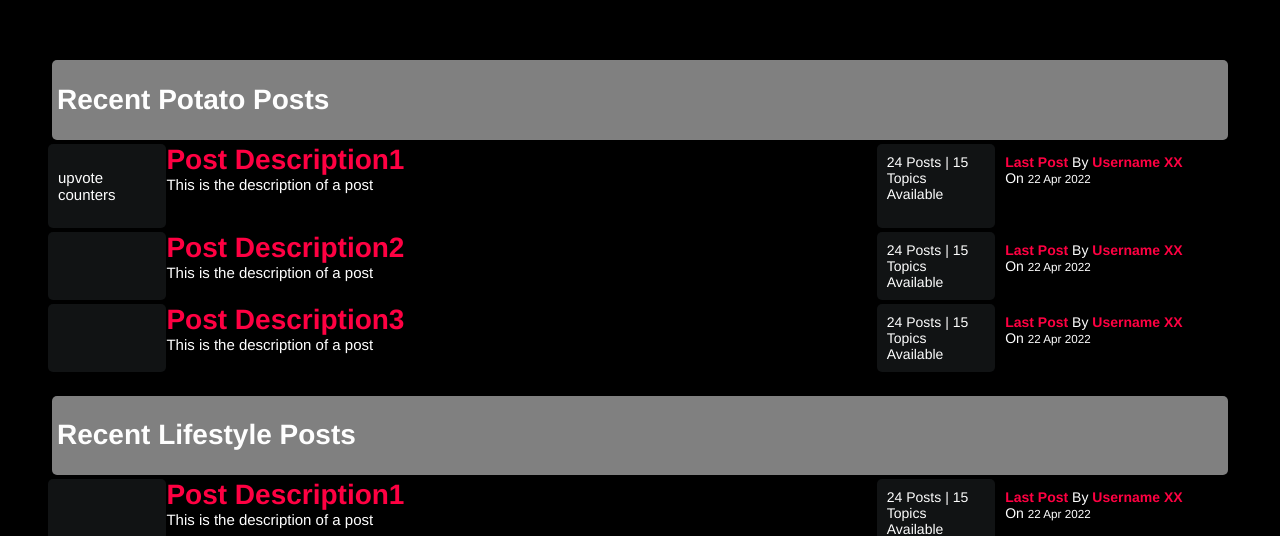
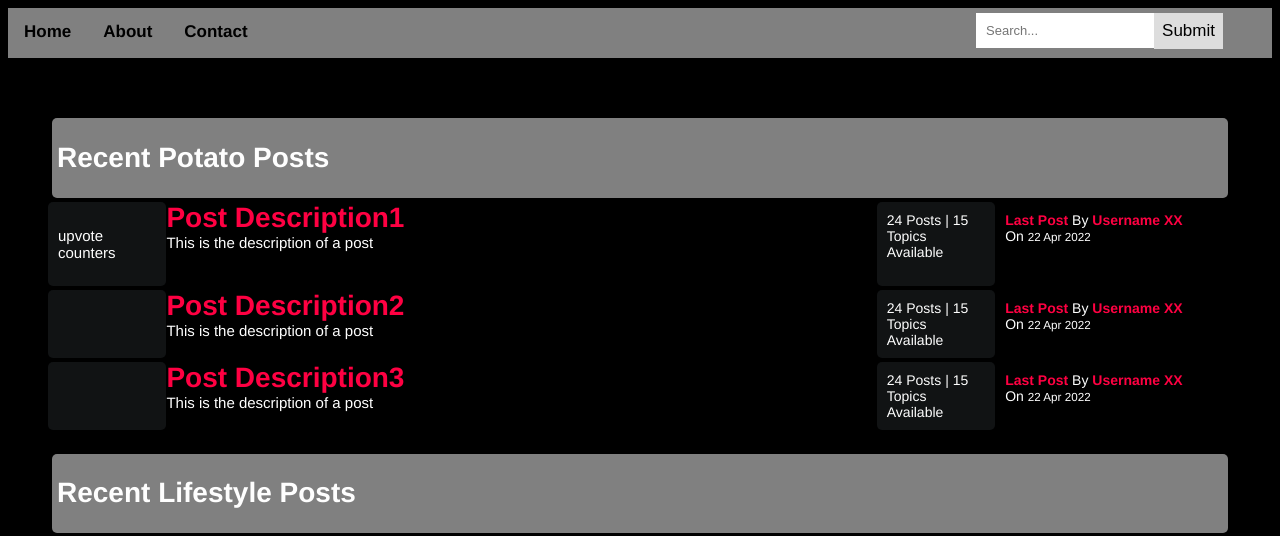
Before and after one commit to MattieWasTaken/WebDevSec, a PHP site: page /Homepage.html in a window 1280 px wide. Shown: the top 536 px of the page. Run offline with PHP 8.4, Linux system fonts and the light colour scheme.

Commit message:
Navigation Bar Added
Nav Bar added and .css elements created. Note search and submit button need work to make it visually appealing

```diff
--- a/Homepage.html
+++ b/Homepage.html
@@ -8,6 +8,18 @@
 
 
 <body>
+<div class="topnav">
+    <a class="active" href="#home">Home</a>
+    <a href="#about">About</a>
+    <a href="#cotact">Contact</a>
+    <div class="search-container">
+    <form action="/action_page.php">
+    <input type="text" placeholder="Search..." name="search">
+    <button type="submit">Submit</button>
+    </form>
+    </div>
+</div>
+
     <div class="container">
         <div class="subforum">
             <div class="subforum-title">
--- a/style.css
+++ b/style.css
@@ -23,6 +23,48 @@ h1{
 }
 
 /* Homepage.html*/
+
+.topnav{
+    overflow: hidden;
+    background-color: gray;
+}
+
+.topnav a{
+    float: left;
+    display: block;
+    color: black;
+    text-align: center;
+    padding: 14px 16px;
+    text-decoration: none;
+    font-size: 17px;
+}
+
+.topnav a:hover{
+    background-color: white;
+    color: black;
+    padding: 15px
+}
+
+.topnav input[type=text]{
+  float: right;
+  padding: 10px;
+  border: none;
+  margin-top: 5px;
+  margin-right: 100px;
+  margin-bottom: 10px;
+  font-size: 13px;
+}
+
+.topnav .search-container button{
+    float:right;
+    padding: 8px;
+    margin-top: 5px;
+    margin-right: -247px;
+    background: #ddd;
+    font-size: 17px;
+    border: none;
+    cursor: pointer;
+}
 
 .container{
     margin: 20px;
```
